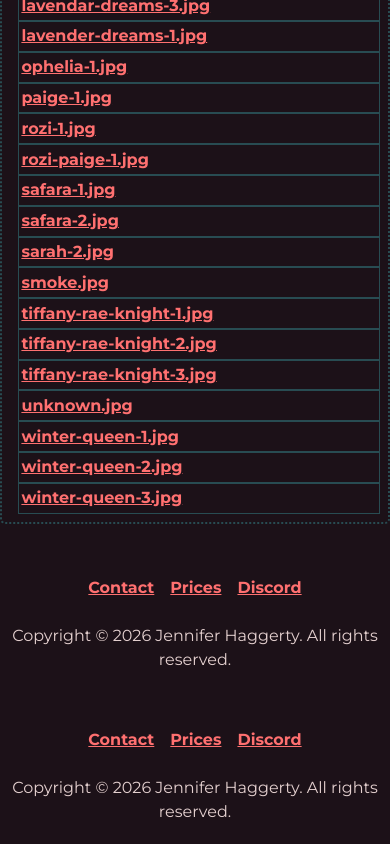
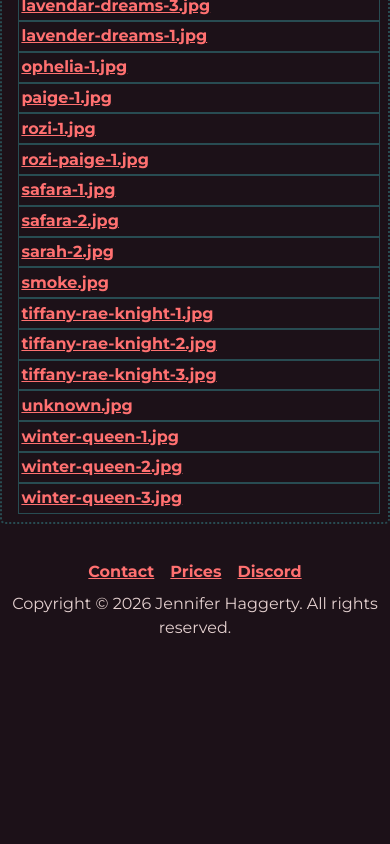
Before and after one commit to JennHaggerty/studiovonjenn.com, a Next.js app: page / in a window 390 px wide. Shown: the part 1648-2492 px from the top of the page. After the commit the page ends 2308 px from the top, so only its background shows below. Built offline with nearby package versions, Linux system fonts and the light colour scheme.

Commit message:
moved admin-dashboard to admin to cleanup git. breakpoint: working on refactor in lists and homepagegallery

```diff
--- a/app/components/homepage.tsx
+++ b/app/components/homepage.tsx
@@ -9,8 +9,7 @@ import EventList from "@/app/components/lists/eventList";
 import ExhibitList from "@/app/components/lists/exhibitsList";
 import HomepageGallery from "@/app/components/homepageGallery";
 import PublicationsList from "@/app/components/lists/publicationsList";
-import { settings, galleries, strings } from "../cms";
-import { GalleryInterface } from "../interfaces";
+import { settings, strings } from "../cms";
 import SocialLinks from "./lists/socialLinksList";
 
 export const metadata: Metadata = {
--- a/app/components/lists/SocialLinksList.tsx
+++ b/app/components/lists/SocialLinksList.tsx
@@ -4,7 +4,8 @@ import { settings, strings } from "@/app/cms";
 
 const SocialLinks = () => {
   return (
-    <ul className="socials">
+    <nav>
+      <ul className="nav">
         <li>
           <a href={settings.email}>{strings.contact}</a>
         </li>
@@ -12,11 +13,16 @@ const SocialLinks = () => {
           <a href={settings.pricelist}>{strings.prices}</a>
         </li>
         <li>
-        <a href={settings.social} target="_blank" aria-label={strings.connect}>
+          <a
+            href={settings.social}
+            target="_blank"
+            aria-label={strings.connect}
+          >
             {strings.discord}
           </a>
         </li>
       </ul>
+    </nav>
   );
 };
 
--- a/app/components/lists/socialLinksList.tsx
+++ b/app/components/lists/socialLinksList.tsx
@@ -4,7 +4,8 @@ import { settings, strings } from "@/app/cms";
 
 const SocialLinks = () => {
   return (
-    <ul className="socials">
+    <nav>
+      <ul className="nav">
         <li>
           <a href={settings.email}>{strings.contact}</a>
         </li>
@@ -12,11 +13,16 @@ const SocialLinks = () => {
           <a href={settings.pricelist}>{strings.prices}</a>
         </li>
         <li>
-        <a href={settings.social} target="_blank" aria-label={strings.connect}>
+          <a
+            href={settings.social}
+            target="_blank"
+            aria-label={strings.connect}
+          >
             {strings.discord}
           </a>
         </li>
       </ul>
+    </nav>
   );
 };
 
--- a/app/functions.ts
+++ b/app/functions.ts
@@ -1,4 +1,12 @@
 import { Dispatch, SetStateAction } from "react";
+import { galleries } from "./cms";
+
+interface Gallery {
+  slug: string;
+  directory: string;
+  title?: string;
+  description?: string;
+}
 
 const jsonHeaders = {
   "Content-Type": "application/json",
@@ -136,3 +144,11 @@ export const setFiles = async (args: {
   });
   setState(files);
 };
+
+export const getGallery = async (
+  slug: string,
+): Promise<Gallery | undefined> => {
+  const gallery = galleries.find((item) => item.slug === slug);
+
+  return gallery;
+};
--- a/app/gallery/layout.tsx
+++ b/app/gallery/layout.tsx
@@ -1,10 +1,7 @@
-import Footer from "@/app/components/footer";
-
 export default function Layout(props: LayoutProps<"/">) {
   return (
-    <div className="flex flex-col justify-between h-screen max-w-[1200px] m-auto">
+    <div className=" max-w-[1200px] m-auto">
       <div className="gallery-page">{props.children}</div>
-      <Footer />
     </div>
   );
 }
--- a/app/globals.css
+++ b/app/globals.css
@@ -458,13 +458,12 @@ a .icon:hover {
   }
 }
 
-.socials {
+nav,
+.nav {
   display: flex;
-  margin: auto;
   list-style: none;
   justify-content: center;
   gap: 1em;
-  padding: 1em 0;
 }
 
 .col-2-img-right {
--- a/app/page.tsx
+++ b/app/page.tsx
@@ -3,11 +3,8 @@ import Homepage from "./components/homepage";
 
 export default function Home() {
   return (
-    <>
-      <main>
-        <Homepage />
-      </main>
-      <Footer />
-    </>
+    <main>
+      <Homepage />
+    </main>
   );
 }
```
Lines whose indentation alone changed are shown as unchanged.
